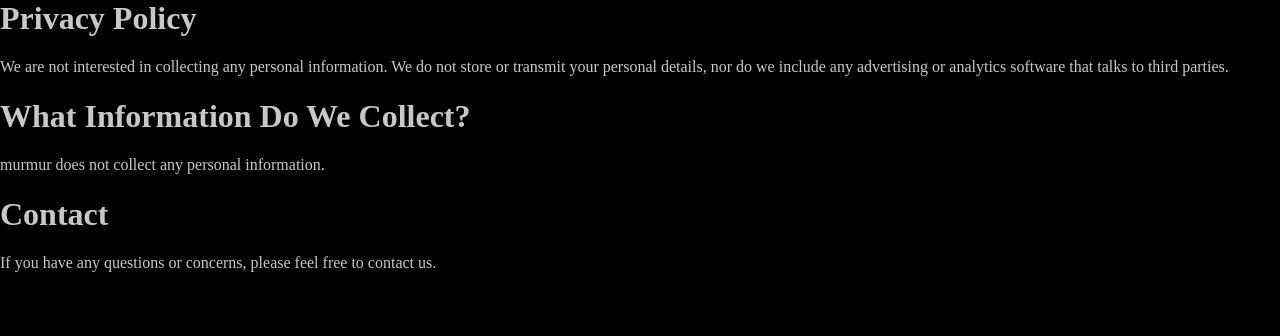
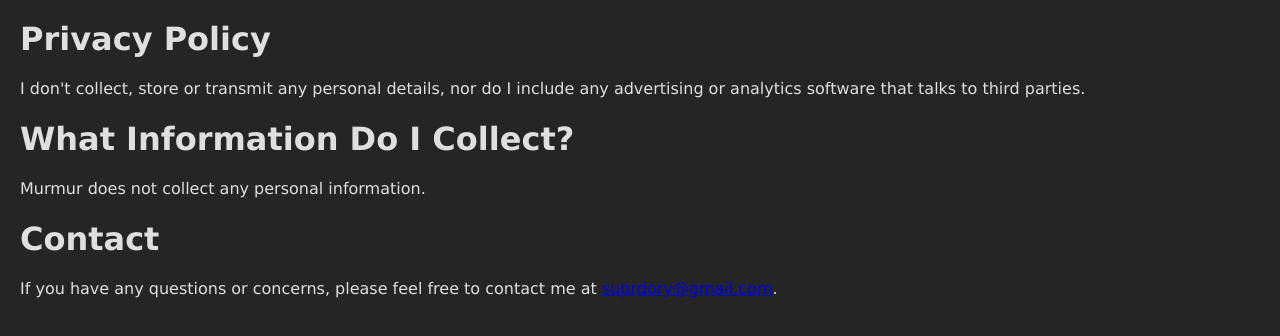
Before and after one commit to suprdory/murmur, a plain HTML site: page privacy.html in a window 1280 px wide. Drawn offline with Linux system fonts and the light colour scheme.

Commit message:
privacy statement for app

```diff
--- a/privacy.html
+++ b/privacy.html
@@ -1,16 +1,19 @@
 <html>
+
 <head>
-<link rel="stylesheet" href="style.css">
+    <link rel="stylesheet" href="style_priv.css">
 </head>
+
 <body>
+    <h1>Privacy Policy </h1>
+    I don't collect, store or transmit any personal details, nor
+    do I include any advertising or analytics software that talks to third parties.
 
-<h1>Privacy Policy </h1>
-We are not interested in collecting any personal information. We do not store or transmit your personal details, nor do we include any advertising or analytics software that talks to third parties.
+    <h1>What Information Do I Collect?</h1>
+    Murmur does not collect any personal information.
 
-<h1>What Information Do We Collect?</h1>
-murmur does not collect any personal information.
+    <h1>Contact</h1>
+    If you have any questions or concerns, please feel free to contact me at <a href="mailto: suprdory@gmail.com">suprdory@gmail.com</a>.
+</body>
 
-<h1>Contact</h1>
-If you have any questions or concerns, please feel free to contact us.
-</body>
 </html>
--- /dev/null
+++ b/style_priv.css
@@ -0,0 +1,7 @@
+body {
+  margin: 10;
+  padding: 10;
+  background-color: rgb(37, 37, 37);
+  color: rgb(223, 223, 223);
+  font-family: 'Lucida Sans', 'Lucida Sans Regular', 'Lucida Grande', 'Lucida Sans Unicode', Geneva, Verdana, sans-serif;
+}
```
